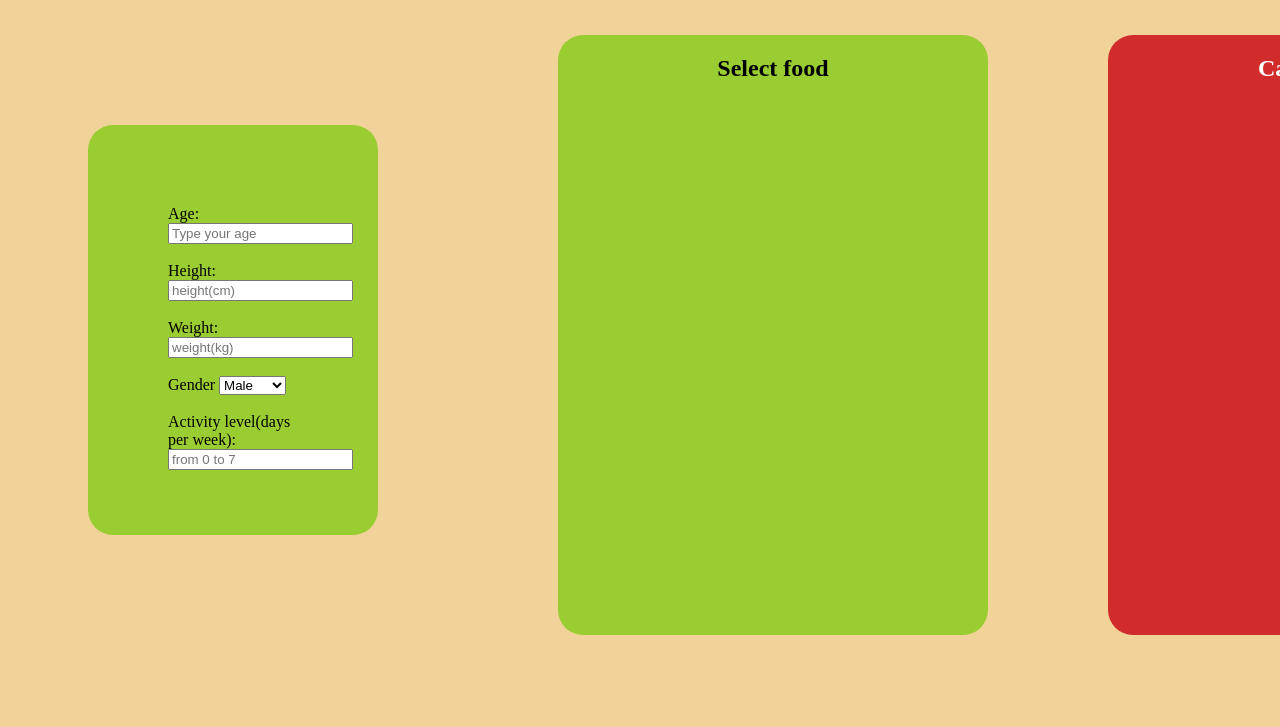
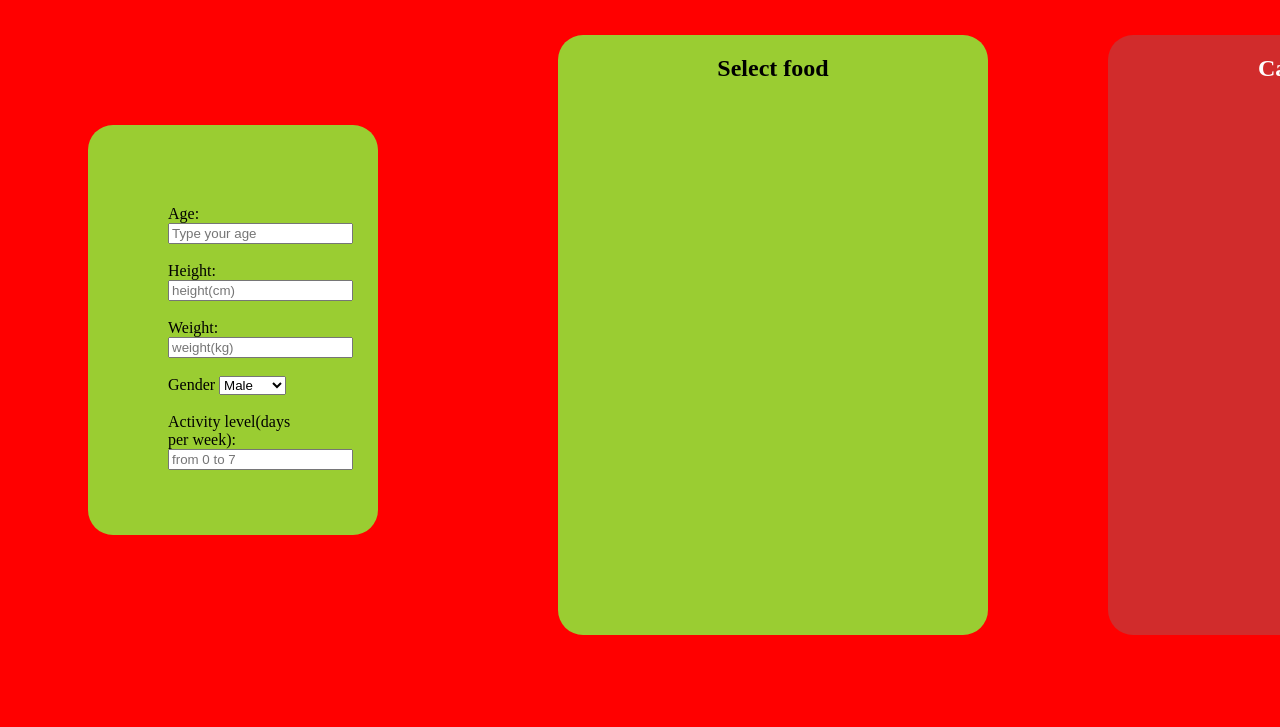
Before and after one commit to daria979/Calorie-and-Macro-Calculator, a plain HTML site: page index.html in a window 1280 px wide. Shown: the part 73-800 px from the top of the page. Drawn offline with Linux system fonts and the light colour scheme.

Commit message:
smth changed

```diff
--- a/app.js
+++ b/app.js
@@ -7,4 +7,3 @@
 function alertMessage() {
     alert("You have clicked the button!");
 }
-~
--- a/style.css
+++ b/style.css
@@ -4,7 +4,8 @@ h1{
     color:rgb(38, 83, 1)
 }
 body {
-    background-color: rgb(241, 211, 154);
+    /*background-color: rgb(241, 211, 154);*/
+    background-color: red;
 }
 .table-one{
     width: 130px;
```
